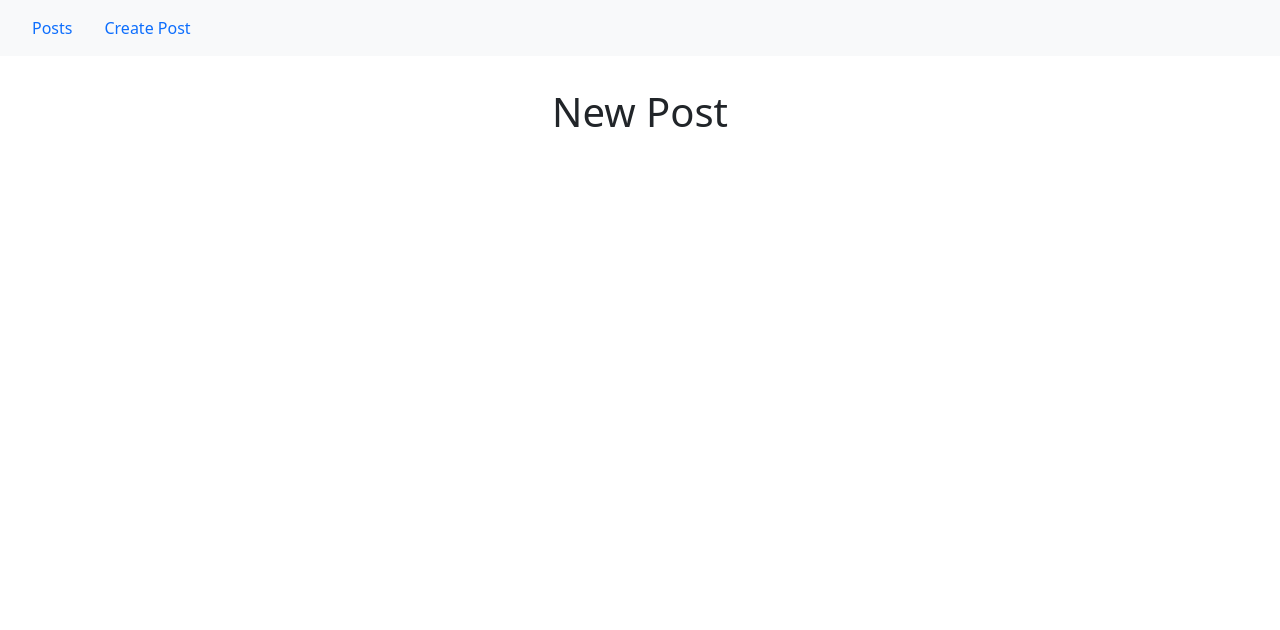
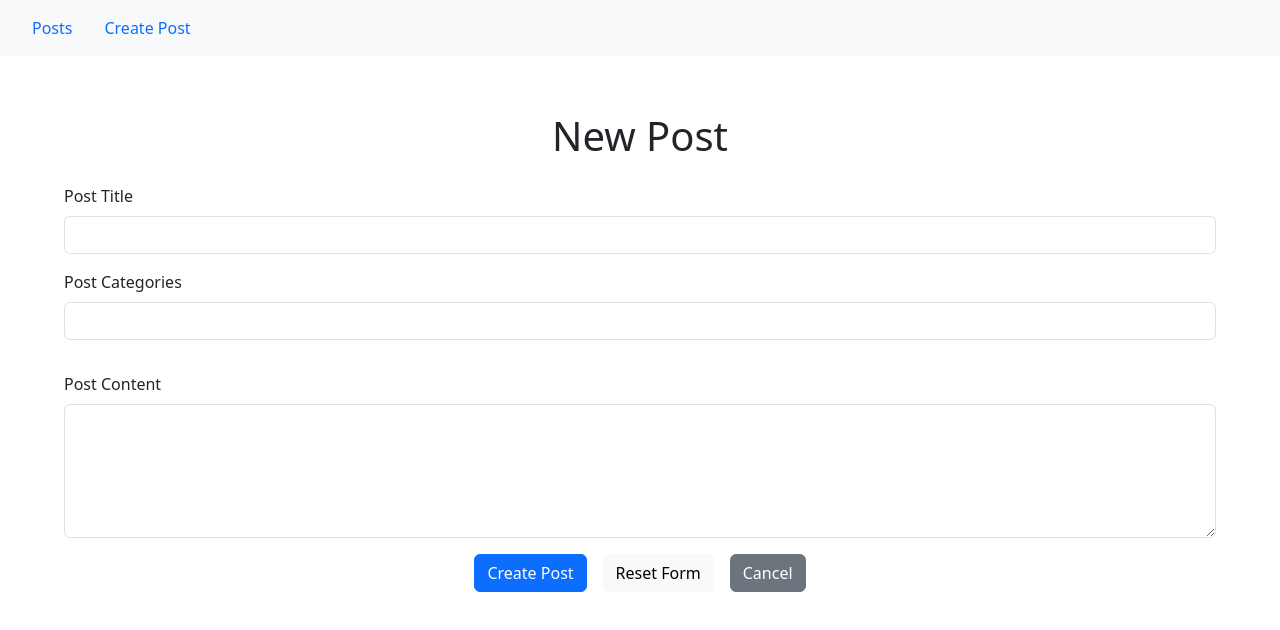
Before and after one commit to h4ckthepl4net/simple-blog, a React app: page /posts/new in a window 1280 px wide. Shown: the top 630 px of the page. Built offline with nearby package versions, Linux system fonts and the light colour scheme.

Commit message:
Adds new post page

```diff
--- a/src/pages/new-post/new-post.jsx
+++ b/src/pages/new-post/new-post.jsx
@@ -1,10 +1,176 @@
-import React from "react";
+import React, {useRef, useState} from "react";
 import {PageHeader} from "../../components/page-header/page-header";
+import {Button, Form} from "react-bootstrap";
+import '../../scss/page.scss';
+import './new-post.scss';
+import {Link} from "react-router-dom";
+import {PostsService} from "../../services/posts/PostsService";
+
+const categoryRegex = /^[a-zA-Z0-9]+$/;
 
 export const NewPost = () => {
+    const formState = useRef({
+        title: '',
+        content: '',
+    });
+    const [formErrors, setFormErrors] = useState({
+        title: null,
+        content: null,
+    });
+    const [error, setError] = useState(null);
+    const [posting, setPosting] = useState(false);
+    const [validated, setValidated] = useState(false);
+    const [categories, setCategories] = useState([]);
+
+    const handlePost = async () => {
+        setPosting(true);
+        try {
+            await PostsService.createPost(formState.current.title, formState.current.content, categories);
+            setError(null);
+        } catch (e) {
+            console.error(e);
+            setError({
+                message: "An error occurred while posting.",
+                callback: handlePost,
+                text: "Retry",
+            });
+        } finally {
+            setPosting(false);
+        }
+    };
+
+    const handleCategoryKeyDown = (event) => {
+        if (
+            (
+                event.key === 'Enter' ||
+                event.key === ',' ||
+                event.key === ';' ||
+                event.key === ' '
+            )
+        ) {
+            event.preventDefault();
+            event.stopPropagation();
+            if (event.target.value && event.target.value.length <= 50 && categoryRegex.test(event.target.value)) {
+                categories.push(event.target.value.toLowerCase());
+                const set = new Set(categories);
+                setCategories([...set]);
+                event.target.value = '';
+                setFormErrors({
+                    ...formErrors,
+                    categories: false,
+                });
+            } else if (event.target.value.length > 50) {
+                setFormErrors({
+                    ...formErrors,
+                    categories: true,
+                });
+            }
+        }
+    }
+
+    const handleInputChange = (event) => {
+        formState.current[event.target.name] = event.target.value;
+        if (event.target.name === 'title') {
+            if (event.target.value.length < 5 || event.target.value.length > 255) {
+                setFormErrors({
+                    ...formErrors,
+                    title: true,
+                    categories: false,
+                })
+            } else {
+                setFormErrors({
+                    ...formErrors,
+                    title: false,
+                    categories: false,
+                });
+            }
+        }
+        if (event.target.name === 'content') {
+            if (event.target.value.length < 30 || event.target.value.length > 1000) {
+                setFormErrors({
+                    ...formErrors,
+                    content: true,
+                    categories: false,
+                })
+            } else {
+                setFormErrors({
+                    ...formErrors,
+                    content: false,
+                    categories: false,
+                });
+            }
+        }
+    };
+
+    const handleSubmit = (event) => {
+        event.preventDefault();
+        event.stopPropagation();
+        const isValid = event.currentTarget.checkValidity();
+        if (isValid) {
+            (async () => {
+                await handlePost();
+            })();
+        }
+        setValidated(true);
+    }
+
+    const removeCategory = (category) => {
+        setCategories(categories.filter(c => c !== category));
+    }
+
+    const handleReset = () => {
+        setValidated(false);
+        setCategories([]);
+        formState.current = {
+            title: '',
+            content: '',
+        };
+    }
+
     return (
-        <div>
-            <PageHeader title="New Post" loading={false}/>
+        <div className="page-container">
+            <PageHeader title="New Post" loading={posting} error={error}/>
+            <Form noValidate validated={validated} onSubmit={handleSubmit} onChange={handleInputChange}>
+                <Form.Group className="mb-3" controlId="newPostForm.titleInput">
+                    <Form.Label>Post Title</Form.Label>
+                    <Form.Control required type="text" name="title" isInvalid={formErrors.title}/>
+                    <Form.Control.Feedback type="invalid">
+                        Post title is required to be 5-255 characters long.
+                    </Form.Control.Feedback>
+                </Form.Group>
+                <Form.Group className="mb-3">
+                    <Form.Label>Post Categories</Form.Label>
+                    <Form.Control isInvalid={categories.length > 10 || formErrors.categories} type="text" onKeyDown={handleCategoryKeyDown}/>
+                    <Form.Control.Feedback type="invalid">
+                        You can choose 0-10 categories. Categories must be 1-50 characters long and contain only letters and numbers.
+                    </Form.Control.Feedback>
+                    <Form.Control.Feedback className="new-post-categories-container">
+                        {
+                            categories.map(category => (
+                                <div title="Click to remove" key={category} className="post-category" onClick={() => removeCategory(category)}>{category}</div>
+                            ))
+                        }
+                    </Form.Control.Feedback>
+                </Form.Group>
+                <Form.Group className="mb-3" controlId="newPostForm.contentTextArea">
+                    <Form.Label>Post Content</Form.Label>
+                    <Form.Control required as="textarea" rows={5} name="content" isInvalid={formErrors.content}/>
+                    <Form.Control.Feedback type="invalid">
+                        Post content is required to be 30-1000 characters long.
+                    </Form.Control.Feedback>
+                </Form.Group>
+                <div className="new-post-form-action-container">
+                    <Button type="submit" variant="primary" disabled={posting}>
+                        Create Post
+                    </Button>
+                    <Button type="reset" variant="light" disabled={posting} onClick={handleReset}>
+                        Reset Form
+                    </Button>
+                    <Link to="/" className="btn btn-secondary" variant="secondary" disabled={posting}>
+                        Cancel
+                    </Link>
+                </div>
+            </Form>
         </div>
     );
 };
--- /dev/null
+++ b/src/pages/new-post/new-post.scss
@@ -0,0 +1,32 @@
+@use "node_modules/bootstrap/scss/bootstrap";
+
+.new-post-categories-container {
+    @extend .d-flex;
+    @extend .flex-wrap;
+    @extend .align-items-center;
+    @extend .justify-content-start;
+    @extend .mt-3;
+    font-size: 16px;
+    row-gap: 8px;
+}
+
+.new-post-form-action-container {
+    @extend .d-flex;
+    @extend .justify-content-center;
+    @extend .align-items-center;
+    @extend .flex-wrap;
+    column-gap: 16px;
+    row-gap: 8px;
+}
+
+.post-category {
+    @extend .badge;
+    @extend .rounded-pill;
+    @extend .bg-secondary;
+    @extend .text-light;
+    @extend .me-2;
+    @extend .text-capitalize;
+    @extend .py-2;
+    @extend .px-3;
+    cursor: pointer;
+}
```
